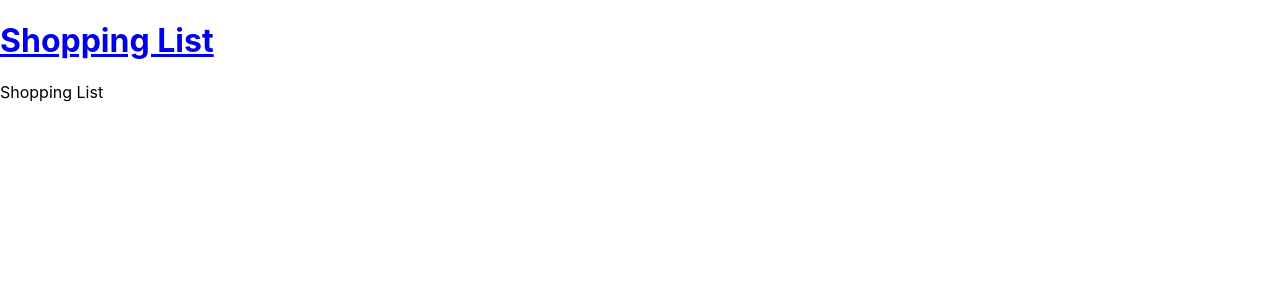
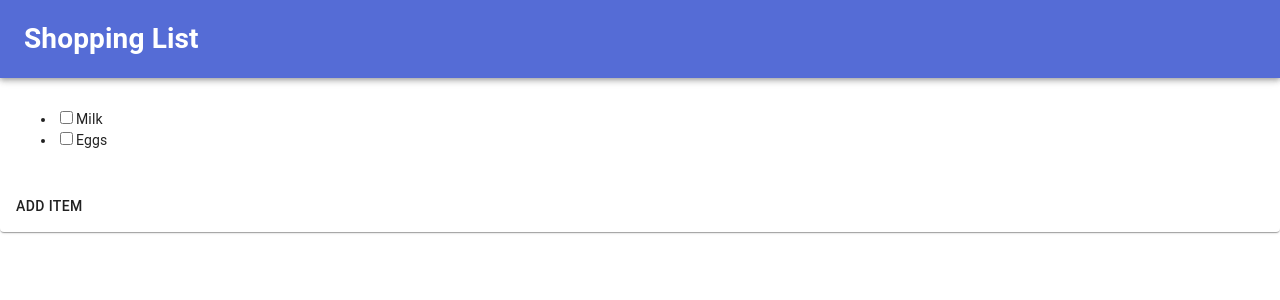
Before and after one commit to Kavian-Spells/react-shopping, a React (Create React App) app: page / in a window 1280 px wide. Shown: the top 300 px of the page. Built offline with nearby package versions, Linux system fonts and the light colour scheme.

Commit message:
A little Material UI

```diff
--- a/package.json
+++ b/package.json
@@ -3,13 +3,17 @@
   "version": "0.1.0",
   "private": true,
   "dependencies": {
+    "@material-ui/core": "^4.12.3",
+    "@material-ui/icons": "^4.11.2",
     "@testing-library/jest-dom": "^5.14.1",
     "@testing-library/react": "^11.2.7",
     "@testing-library/user-event": "^12.8.3",
     "react": "^17.0.2",
     "react-dom": "^17.0.2",
+    "react-redux": "^7.2.4",
     "react-router-dom": "^5.2.0",
     "react-scripts": "4.0.3",
+    "redux": "^4.1.1",
     "web-vitals": "^1.1.2"
   },
   "scripts": {
--- a/src/App.js
+++ b/src/App.js
@@ -1,9 +1,35 @@
-import logo from './logo.svg';
-
 import { BrowserRouter, Route, Link, Switch } from 'react-router-dom';
+import { Provider } from 'react-redux';
+import CssBaseline from '@material-ui/core/CssBaseline';
+import { ThemeProvider } from '@material-ui/core/styles';
+import { red } from '@material-ui/core/colors';
+import { createTheme } from '@material-ui/core/styles';
+import AppBar from '@material-ui/core/AppBar';
+import CameraIcon from '@material-ui/icons/PhotoCamera';
+import Toolbar from '@material-ui/core/Toolbar';
+import Typography from '@material-ui/core/Typography';
 
 import ShoppingList from './shopping-list.jsx';
 import AddItem from './add-item.jsx';
+import store from './store.js';
+
+// A custom theme for this app
+const theme = createTheme({
+  palette: {
+    primary: {
+      main: '#556cd6',
+    },
+    secondary: {
+      main: '#19857b',
+    },
+    error: {
+      main: red.A400,
+    },
+    background: {
+      default: '#fff',
+    },
+  },
+});
 
 const NoMatch = ({ location }) => (
   <div>
@@ -13,11 +39,19 @@ const NoMatch = ({ location }) => (
 
 function App() {
   return (
+    <Provider store={store}>
+      <ThemeProvider theme={theme}>
+      <CssBaseline />
         <BrowserRouter>
           <div className="App">
+            <AppBar position="relative">
+              <Toolbar>
+                <h1 style={{textDecoration: 'none', color: 'white'}}></h1>
                 <header>
-          <h1><Link to="/">Shopping List</Link></h1>
+                  <h1>Shopping List</h1>
                 </header>
+              </Toolbar>
+            </AppBar>
             <Switch>
               <Route exact path="/" component={ShoppingList}/>
               <Route path="/add" component={AddItem}/>
@@ -25,6 +59,8 @@ function App() {
             </Switch>
           </div>
         </BrowserRouter>
+      </ThemeProvider>
+    </Provider>
   );
 }
 
--- /dev/null
+++ b/src/reducer.js
@@ -0,0 +1,16 @@
+var initialState = {
+    shopping_list: [
+        {name: "Milk", in_cart: false},
+        {name: "Eggs", in_cart: false}
+    ]
+};
+
+function slist_reducer (state, action) {
+    if (state === undefined) {
+        return initialState;
+    }
+
+    return state;
+}
+
+export default slist_reducer;
--- a/src/shopping-list.jsx
+++ b/src/shopping-list.jsx
@@ -1,13 +1,35 @@
 import react from 'react';
+import { connect } from 'react-redux';
+
+import Card from '@material-ui/core/Card';
+import CardActions from '@material-ui/core/CardActions';
+import CardContent from '@material-ui/core/CardContent';
+import Button from '@material-ui/core/Button';
 
 class ShoppingList extends (react.Component) {
     render() {
         return (
-            <div>
-                Shopping List
-            </div>
+            <Card>
+                <CardContent>
+                    <ul>
+                        {this.props.shopping_list.map((item, index) => {
+                            return <li key={index}>
+                                <input type="checkbox" />
+                                {item.name}
+                                </li>;
+                        })}
+                    </ul>
+                </CardContent>
+                <CardActions>
+                    <Button>Add Item</Button>
+                </CardActions>
+            </Card>
         )
     }
 }
 
-export default ShoppingList;
+function mapStateToProps (state) {
+    return {shopping_list: state.shopping_list};
+}
+var ConnectedShoppingList = connect(mapStateToProps)(ShoppingList);
+export default ConnectedShoppingList;
--- /dev/null
+++ b/src/store.js
@@ -0,0 +1,7 @@
+import { createStore } from 'redux';
+
+import slist_reducer from './reducer.js';
+
+var store = createStore(slist_reducer);
+
+export default store;
```
Also changed, not shown: 1 other file (tests, documents, lock files or other folders). Lines whose indentation alone changed are shown as unchanged.
